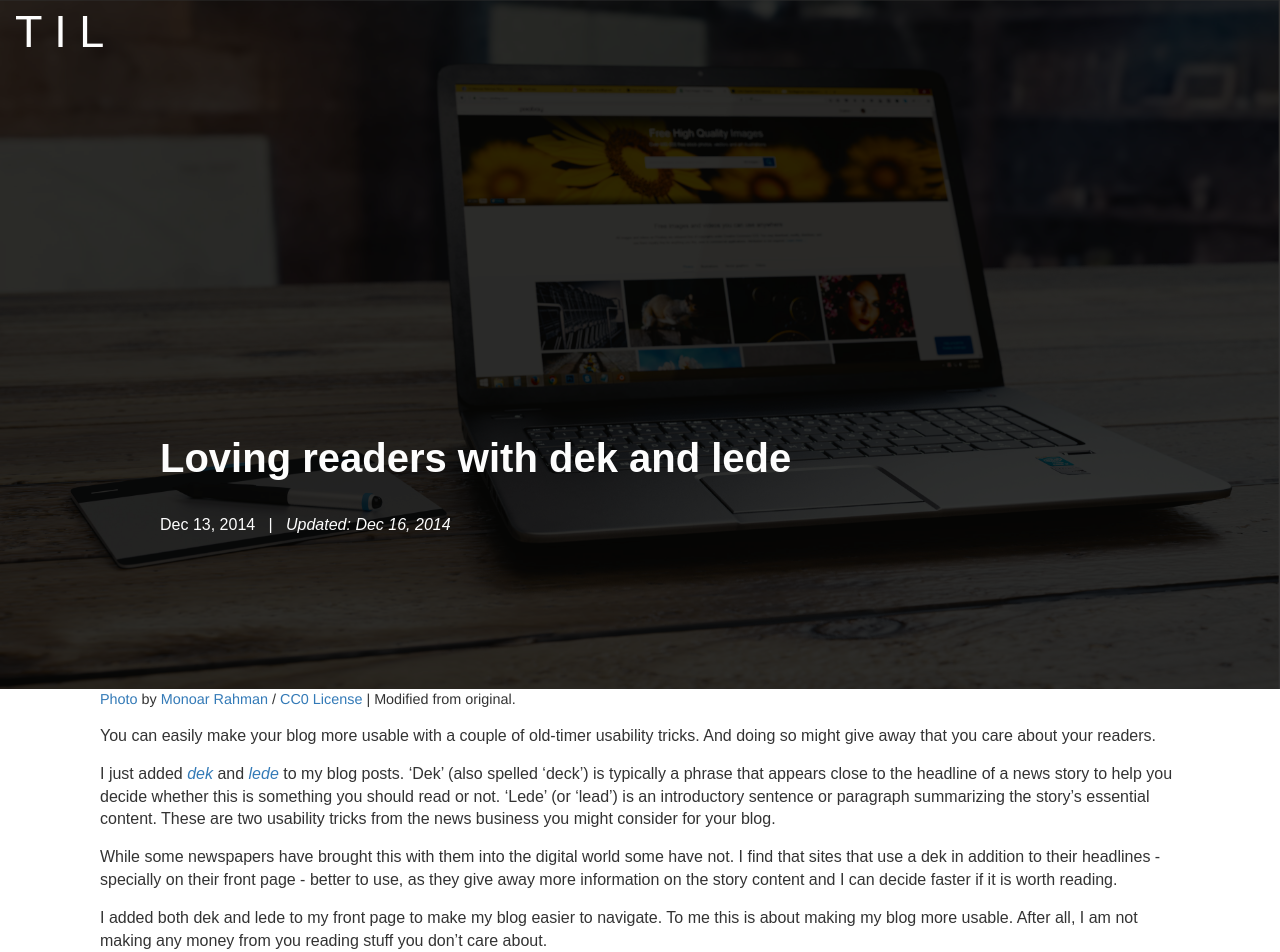
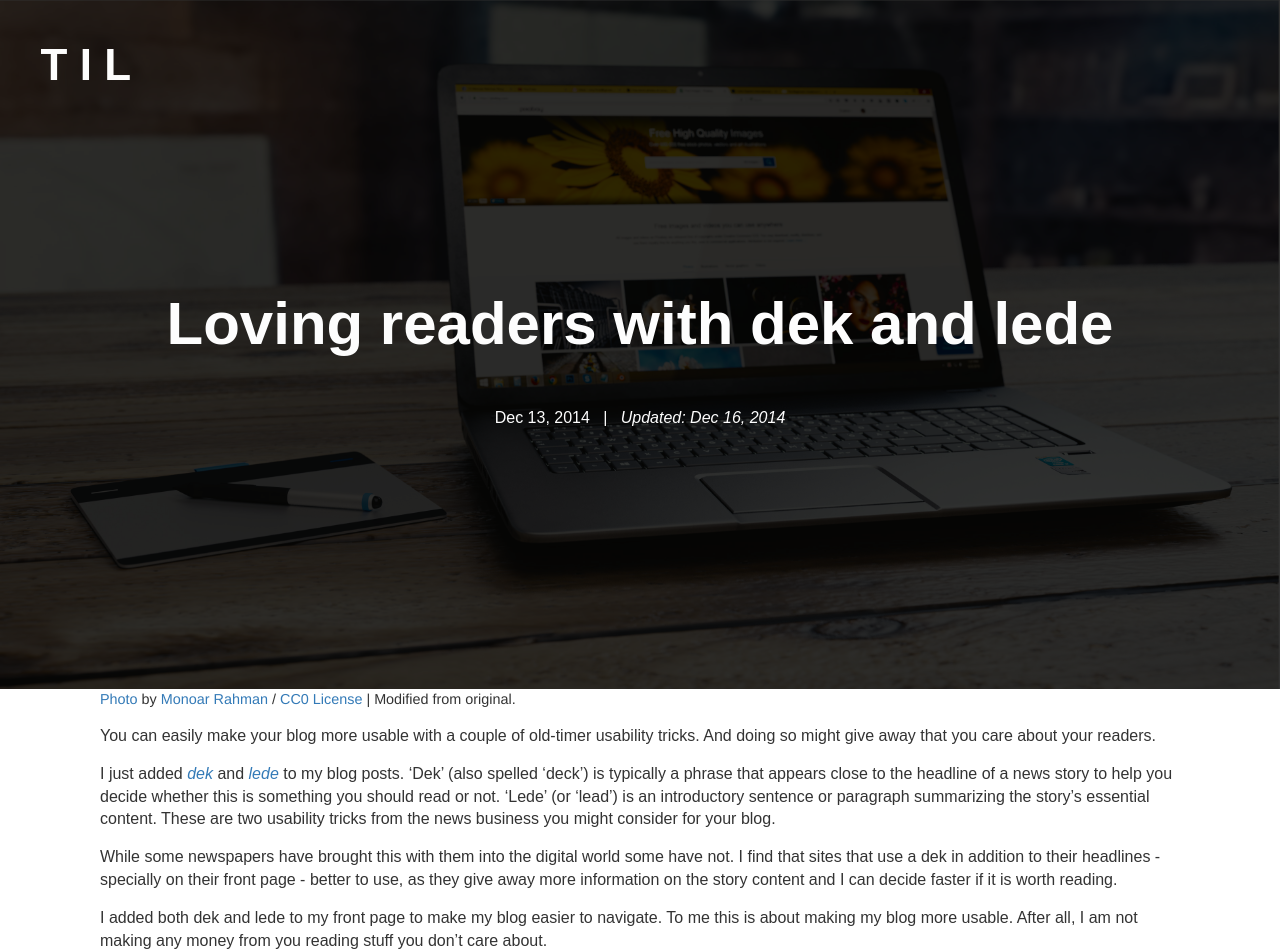
Before and after one commit to camillesalvador/akafred.github.io, a Jekyll site: the page built from _posts/2014-12-13-dek-lede-and-love-your-readers.markdown, in a window 1280 px wide. Shown: the top 952 px of the page. Built offline with Jekyll 4.4.1, drawn with Linux system fonts in a browser that asks for light colours; some web fonts are replaced; comment, search, counter and statistics services are not loaded; some of the changed text lies outside the part shown.

Commit message:
tweaked post page

```diff
--- a/_layouts/post.html
+++ b/_layouts/post.html
@@ -39,16 +39,21 @@
           {% if page.lede %}
           <p class="post-lede">{{page.lede}}</p>{% endif %} {{ content }}
         </article>
-
-        <div class="footer-tag">
-          <h2>Tagged under:
+        <div class="lower container">
+        <div class="footer-tag container">
+          <h2>
+          <i class="fa fa-tags"></i>
 					{% if page.tags.size > 0 %}
 					     {% for tag in page.tags %}
+               <span class="tag-btn">
                 <a href="{% if site.baseurl == "" %}/tag#{{ tag }}{% else %}{{ site.baseurl }}/tag#{{ tag }}{% endif %}" class="tag">{{ tag }}</a>
+              </span>
                {% endfor %}
+			    {% endif %}
           </h2>
-			{% endif %}
+          {% include disqus.html %}
         </div>
+
 
         {% assign posts_list = "" | split: "|" %}
 
@@ -60,24 +65,45 @@
               {% endif %}
             {% endfor %}
           {% endfor %}
+
+          {%if posts_list != 3 %}
+            {% for post in site.posts %}
+              {% if post.title != page.title %}
+                {% assign posts_list = posts_list | push: post %}
+              {% endif %}
+            {% endfor %}
+          {% endif %}
+
           {% assign posts_list = posts_list | uniq %}
         {% else %}
           {% assign posts_list = site.posts %}
         {% endif %}
 
-        <div class="related-posts">
-          <h3>Related Posts</h3>
+        <div class="related-posts container">
+          {% if posts_list %}
+          <h3 class>Related Posts</h3>
+          {% endif %}
             <div class="row row-3 related-row">
-          {% for post in posts_list limit:include.limit %}
-          <div class="col-md-6">
+              {% for post in posts_list limit: 3 %}
+                <div class="col-md-4">
                   <div class="card">
-              {% if post.image %}<img class="img-responsive" src="{{ post.image }}" />{% endif %}
+                    {% if post.image %}
+                    <div class="card-img">
+                      <img class="img-responsive" src="{{ post.image }}" />
+                    </div>
+                    {% endif %}
                     <div class="post-content">
                       <h2>
                         <a class="post-link" href="{{ post.url | prepend: site.baseurl }}">{{ post.title }}</a>
-            </h2> {% if post.dek %}
-                <h3 class="post-dek">&mdash; {{post.dek}}</h3>{% endif %} {% if post.lede %}
-                <p class="post-lede">{{post.lede}}</p>{% endif %}
+                      </h2>
+                      {% if post.dek %}
+                      <div class="dek">
+                        <h3 class="post-dek">&mdash; {{post.dek}}</h3>
+                      </div>
+                      {% endif %}
+                      {% if post.lede %}
+                        <p class="post-lede">{{post.lede}}</p>
+                      {% endif %}
                       <div class="button">
                         <a class="post-link" href="{{ post.url | prepend: site.baseurl }}">READ MORE</a>
                       </div>
@@ -87,8 +113,7 @@
                 {% endfor %}
             </div>
         </div>
-
-        {% include disqus.html %}
+      </div>
     </div>
     </div>
   </div>
--- a/_sass/_layout.scss
+++ b/_sass/_layout.scss
@@ -46,7 +46,6 @@
    font-family: $base-font-family;
    color: $background-color;
    position: relative;
-   top: 0; left: 0;
    .header-image {
      position: relative;
      img {
@@ -66,14 +65,14 @@
    }
   .site-title {
       position: absolute;
-      top: 0; left: 0;
+      top: 5%; left: 2%;
       text-align: left;
       z-index: 2;
       border-bottom: none;
       .site-initials {
         color: $background-color;
-        font-size: 45px;
-        font-weight: 400;
+        font-size: 44px;
+        font-weight: bold;
         padding-left: $spacing-unit / 2;
         &:hover {
           text-decoration: none;
@@ -82,12 +81,16 @@
     }
     .post-header {
       z-index: 3;
+      width: 100%;
+      height: 30%;
+      margin: auto;
       position: absolute;
-      bottom: 20%; left: 12.5%;
+      top:0; bottom: 0; left: 0; right: 0;
+      text-align: center;
       .post-title {
         color: $background-color;
         font-weight: bold;
-        font-size: $card1-h2;
+        font-size: $card1-h2 * 1.5;
       }
       .post-meta {
         font-size: $base-font-size;
@@ -107,9 +110,16 @@
    }
  }
 
+.related-posts {
+  h3 {
+    font-size: 32px;
+    font-weight: bold;
+  }
+}
  .related-row {
    .card {
      height: 400px;
+     margin-bottom: $spacing-unit * 2;
    }
  }
 
@@ -229,7 +239,7 @@
     overflow: hidden;
   }
   .card {
-    height: 550px;
+    height: 650px;
   }
   .dek {
     height: $card3-h3 * 4;
@@ -268,14 +278,26 @@
    }
  }
 
+
 .footer-tag {
-  text-align: center;
-  h2 {
-    font-style: italic;
+  margin: $spacing-unit;
+  .tag-btn {
+    margin: $spacing-unit 5px;
+    height: 25px;
+    padding: 5px 12px;
+    border: 2px solid $grey-color;
+    border-radius: 5px;
+    &:hover {
+      background: $green-color;
+      border-color: $green-color;
+    }
   }
   .tag {
+    text-transform: uppercase;
+    color: $grey-color;
     &:hover {
       text-decoration: none;
+      color: $background-color;
     }
   }
 }
```
Lines whose indentation alone changed are shown as unchanged.
